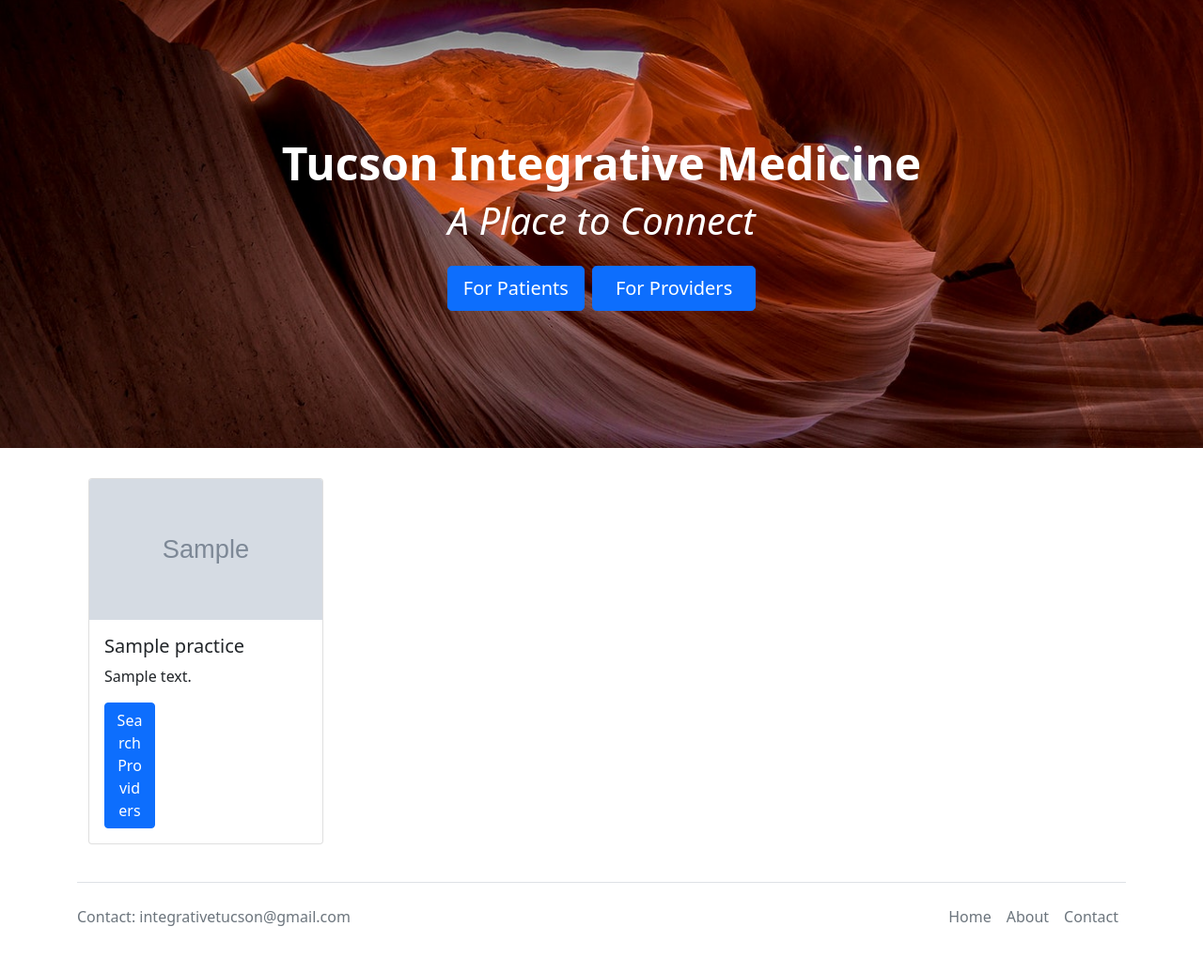
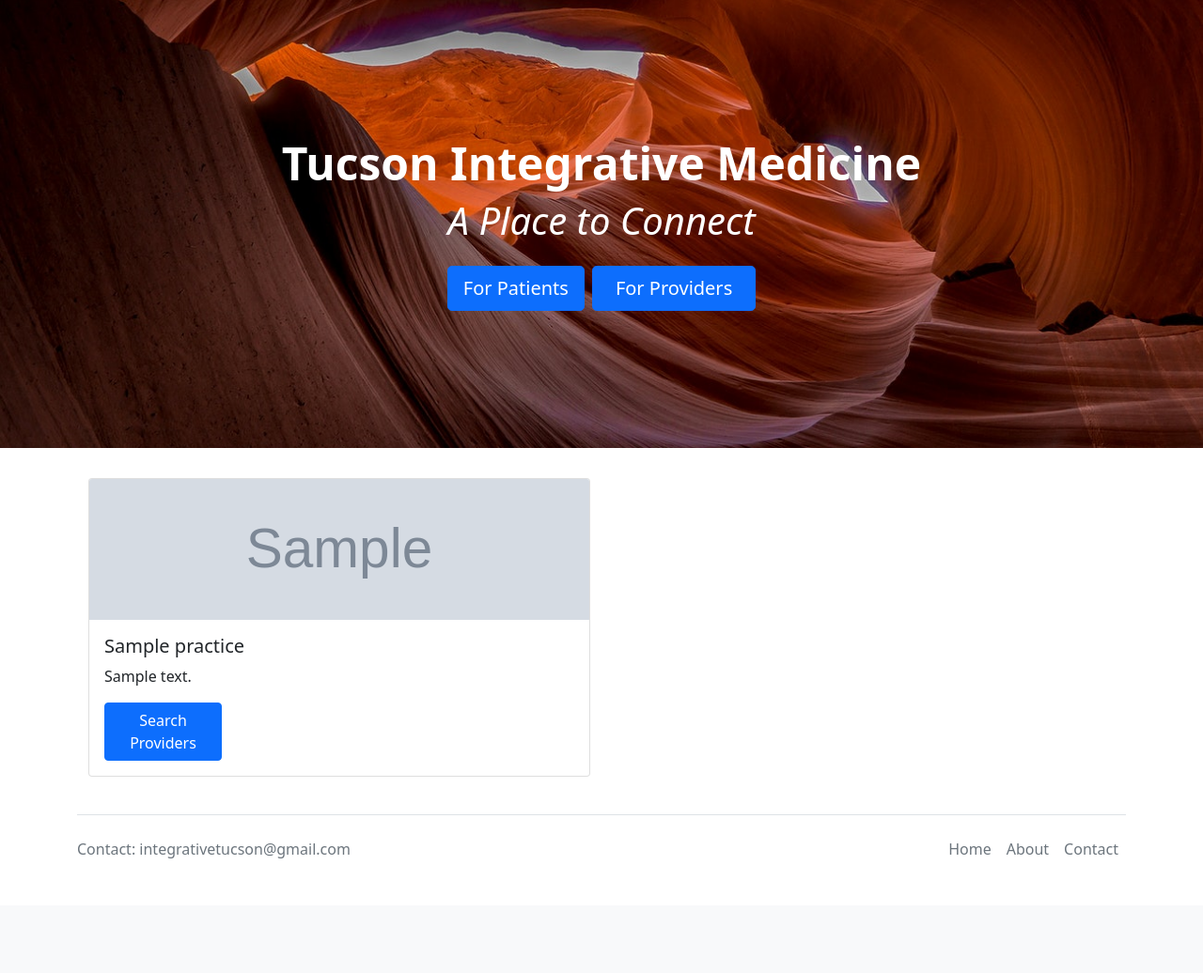
Before and after one commit to meme8383/Integrative-Tucson, a Flask app: page / in a window 1280 px wide. Shown: the part 57-1093 px from the top of the page at 94% size. After the commit the page ends 971 px from the top, so only its background shows below. Run offline with Flask 2, Linux system fonts and the light colour scheme; grey boxes marked "Sample" are stand-in pictures; a database or web service that is not in the repository returns one stand-in record (values such as "Sample title"); some libraries are stand-ins or nearby versions.

Commit message:
Card size

```diff
--- a/templates/index.html
+++ b/templates/index.html
@@ -20,8 +20,8 @@
         {% for row in rows %}
             <div class="row">
                 {% for practice in row %}
-                <div class="col d-flex my-3">
-                    <div class="card" style="min-width: 250px;">
+                <div class="col-md-6 d-flex my-3">
+                    <div class="card w-100" style="min-width: 250px;">
                         <img src={{ practice[2] }} class="card-img-top" style="object-fit: cover; max-height: 150px;">
                         <div class="card-body d-flex flex-column">
                             <h5 class="card-title">{{ practice[0]}}</h5>
```
